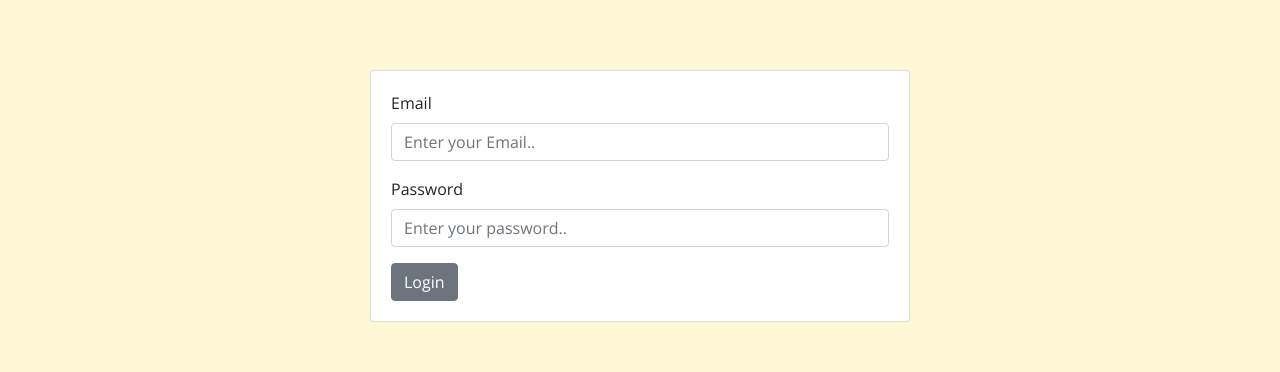
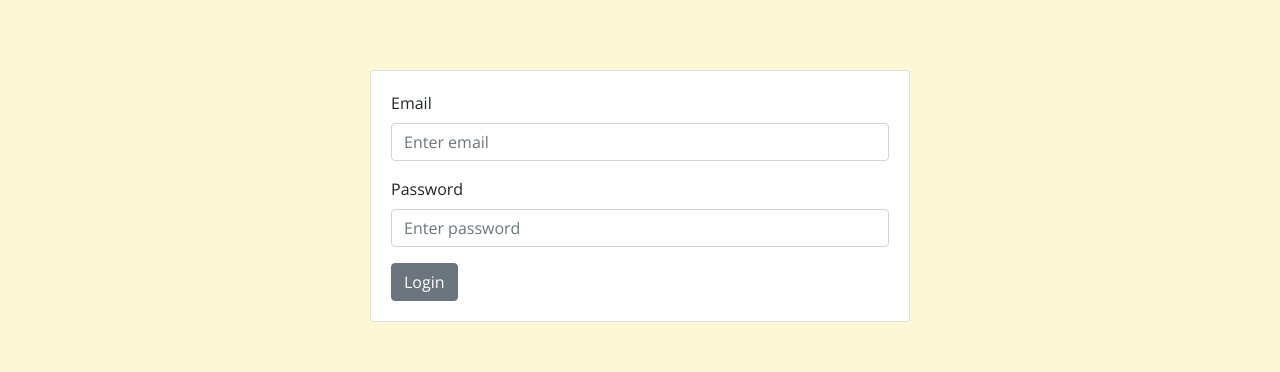
Before and after one commit to Asma-j/hapt-dashboard, a React (Create React App) app: page /login in a window 1280 px wide. Shown: the part 163-535 px from the top of the page. Built offline with nearby package versions, Linux system fonts and the light colour scheme.

Commit message:
auth init

```diff
--- a/package.json
+++ b/package.json
@@ -23,6 +23,7 @@
   ],
   "dependencies": {
     "@fortawesome/fontawesome-free": "^5.8.1",
+    "axios": "^0.18.0",
     "bootstrap": "^4.3.1",
     "react": "^16.8.6",
     "react-dom": "^16.8.6",
--- a/src/components/molecules/LoginCard.jsx
+++ /dev/null
@@ -1,26 +0,0 @@
-import React, { Component } from 'react';
-import { Card, CardBody, Button, Form, FormGroup, Label, Input } from 'reactstrap';
-
-class LoginCard extends Component {
-  render() {
-    return (
-      <Card>
-        <CardBody>
-          <Form>
-            <FormGroup>
-              <Label for="email">Email</Label>
-              <Input type="email" name="email" id="email" placeholder="Enter your Email.." />
-            </FormGroup>
-            <FormGroup>
-              <Label for="password">Password</Label>
-              <Input type="password" name="password" id="password" placeholder="Enter your password.." />
-            </FormGroup>
-            <Button>Login</Button>
-          </Form>
-        </CardBody>
-      </Card>
-    );
-  }
-}
-
-export default LoginCard;
--- a/src/components/pages/LoginPage.jsx
+++ b/src/components/pages/LoginPage.jsx
@@ -1,10 +1,48 @@
 import React, { Fragment, Component } from 'react';
-import { Container, Row, Col } from 'reactstrap';
-import LoginCard from '../molecules/LoginCard';
+import axios from 'axios';
+import { Container, Row, Col, Card, CardBody, Button, Form, FormGroup, Label, Input } from 'reactstrap';
 import Header from '../molecules/Header';
 import Footer from '../molecules/Footer';
+import { remoteAPI } from '../../utils/config';
 
 class Login extends Component {
+  constructor(props) {
+    super(props);
+    this.state = {
+      email: '',
+      password: ''
+    };
+  }
+
+  handleInputChange = event => {
+    const { value, name } = event.target;
+    this.setState({
+      [name]: value
+    });
+  };
+
+  onSubmit = event => {
+    event.preventDefault();
+    const credentials = { email: this.state.email, password: this.state.password };
+    axios
+      .post(`${remoteAPI}/signin`, credentials, {
+        headers: { 'Content-Type': 'application/json' }
+      })
+      .then(res => {
+        if (res.status === 200) {
+          console.log('Logging in successfully');
+          // this.props.history.push('/');
+        } else {
+          const error = new Error(res.data);
+          throw error;
+        }
+      })
+      .catch(err => {
+        console.warn('Error logging in please try again');
+        console.error(err);
+      });
+  };
+
   render() {
     return (
       <Fragment>
@@ -12,7 +50,35 @@ class Login extends Component {
         <Container>
           <Row className="align-items-center" style={{ height: '70vh' }}>
             <Col md={{ size: 6, offset: 3 }}>
-              <LoginCard />
+              <Card>
+                <CardBody>
+                  <Form onSubmit={this.onSubmit}>
+                    <FormGroup>
+                      <Label for="email">Email</Label>
+                      <Input
+                        type="email"
+                        name="email"
+                        placeholder="Enter email"
+                        value={this.state.email}
+                        onChange={this.handleInputChange}
+                        required
+                      />
+                    </FormGroup>
+                    <FormGroup>
+                      <Label for="password">Password</Label>
+                      <Input
+                        type="password"
+                        name="password"
+                        placeholder="Enter password"
+                        value={this.state.password}
+                        onChange={this.handleInputChange}
+                        required
+                      />
+                    </FormGroup>
+                    <Button>Login</Button>
+                  </Form>
+                </CardBody>
+              </Card>
             </Col>
           </Row>
         </Container>
--- /dev/null
+++ b/src/utils/config.js
@@ -0,0 +1 @@
+export const remoteAPI = "http://127.0.0.1:9000";
```
